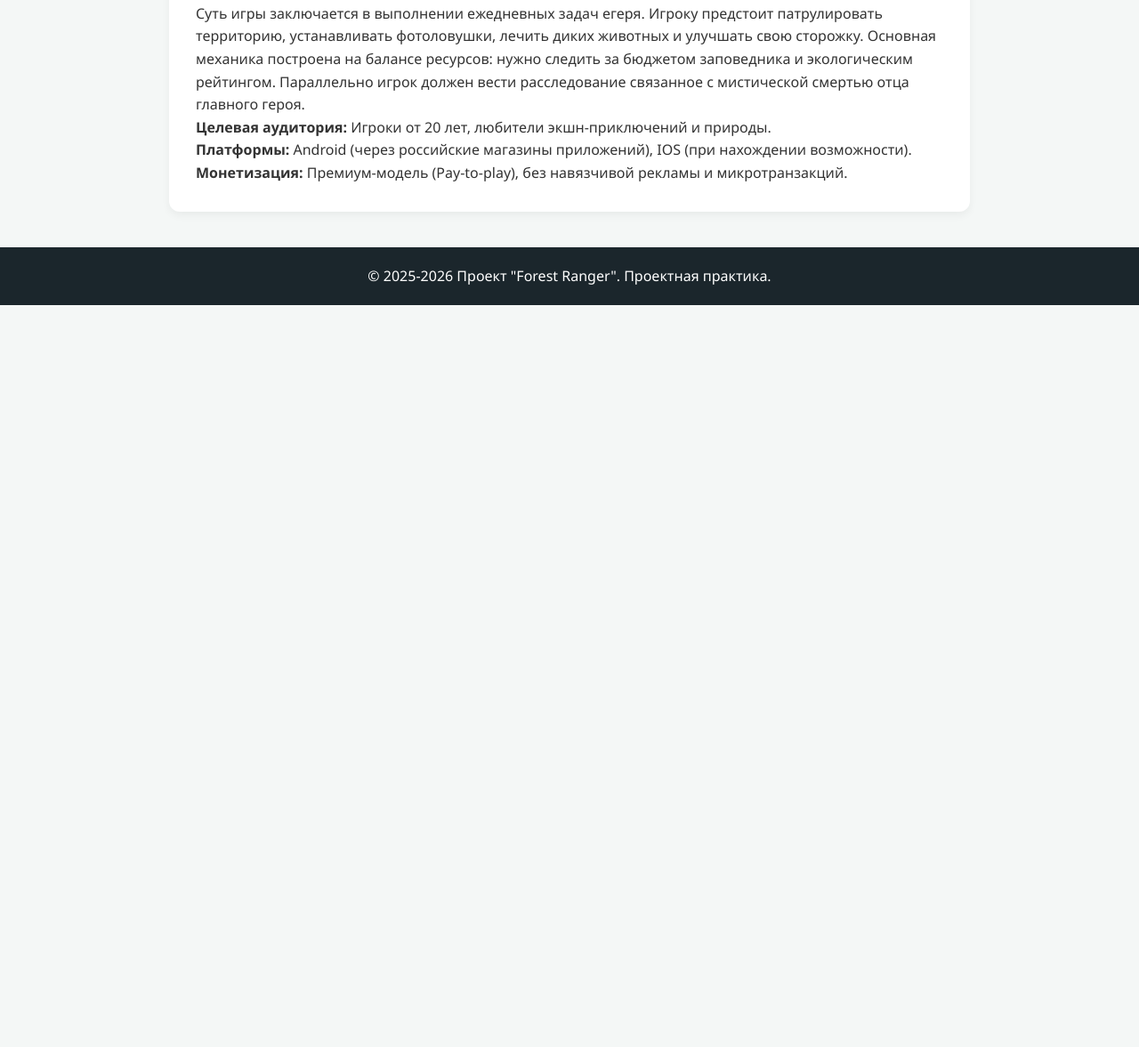
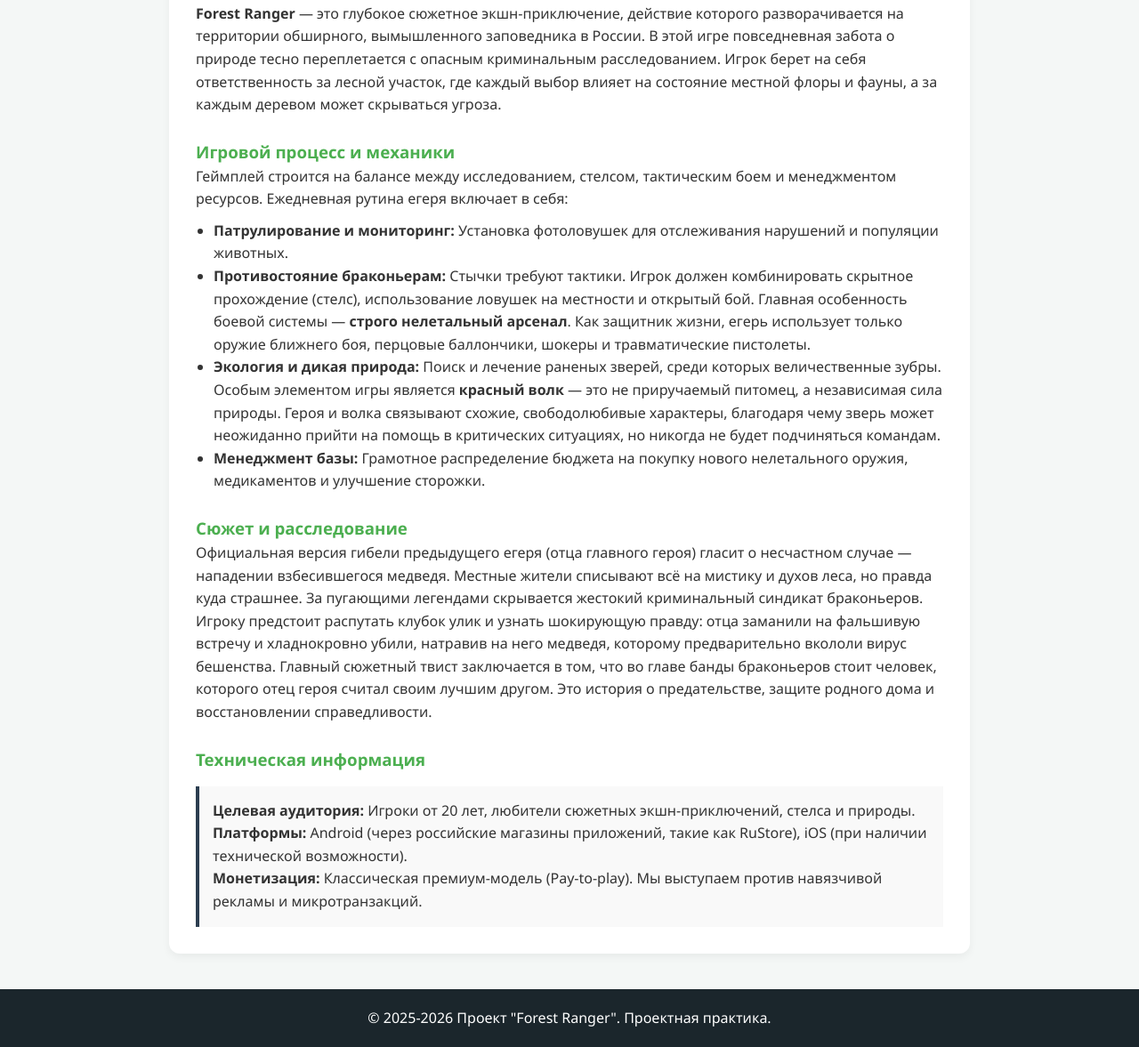
Before and after one commit to DK232-AI/-_-.-._251-339_ForestRanger, a plain HTML site: page site/about.html in a window 1280 px wide. Shown: the part 694-1871 px from the top of the page at 89% size. Before the commit the page ends 1037 px from the top, so only its background shows below. Drawn offline with Linux system fonts and the light colour scheme.

Commit message:
Обновил текст на странице "О проекте"

```diff
--- a/site/about.html
+++ b/site/about.html
@@ -13,7 +13,6 @@
         <nav>
             <a href="index.html">Главная</a>
             <a href="about.html">О проекте</a>
-            <a href="index.html#team">Участники</a>
             <a href="journal.html">Журнал</a>
             <a href="resources.html">Ресурсы</a>
         </nav>
@@ -22,10 +21,28 @@
     <section class="section">
         <h2>О проекте</h2>
         <img src="img/about.jpg" alt="Егерь смотрит на лес" class="content-image">
-        <p>Суть игры заключается в выполнении ежедневных задач егеря. Игроку предстоит патрулировать территорию, устанавливать фотоловушки, лечить диких животных и улучшать свою сторожку. Основная механика построена на балансе ресурсов: нужно следить за бюджетом заповедника и экологическим рейтингом. Параллельно игрок должен вести расследование связанное с мистической смертью отца главного героя.</p>
-        <p><strong>Целевая аудитория:</strong> Игроки от 20 лет, любители экшн-приключений и природы.</p>
-        <p><strong>Платформы:</strong> Android (через российские магазины приложений), IOS (при нахождении возможности).</p>
-        <p><strong>Монетизация:</strong> Премиум-модель (Pay-to-play), без навязчивой рекламы и микротранзакций.</p>
+
+        <p><strong>Forest Ranger</strong> — это глубокое сюжетное экшн-приключение, действие которого разворачивается на территории обширного, вымышленного заповедника в России. В этой игре повседневная забота о природе тесно переплетается с опасным криминальным расследованием. Игрок берет на себя ответственность за лесной участок, где каждый выбор влияет на состояние местной флоры и фауны, а за каждым деревом может скрываться угроза.</p>
+
+        <h3 style="margin-top: 25px; color: #4caf50;">Игровой процесс и механики</h3>
+        <p>Геймплей строится на балансе между исследованием, стелсом, тактическим боем и менеджментом ресурсов. Ежедневная рутина егеря включает в себя:</p>
+        <ul style="margin-left: 20px; margin-bottom: 15px; margin-top: 10px;">
+            <li><strong>Патрулирование и мониторинг:</strong> Установка фотоловушек для отслеживания нарушений и популяции животных.</li>
+            <li><strong>Противостояние браконьерам:</strong> Стычки требуют тактики. Игрок должен комбинировать скрытное прохождение (стелс), использование ловушек на местности и открытый бой. Главная особенность боевой системы — <strong>строго нелетальный арсенал</strong>. Как защитник жизни, егерь использует только оружие ближнего боя, перцовые баллончики, шокеры и травматические пистолеты.</li>
+            <li><strong>Экология и дикая природа:</strong> Поиск и лечение раненых зверей, среди которых величественные зубры. Особым элементом игры является <strong>красный волк</strong> — это не приручаемый питомец, а независимая сила природы. Героя и волка связывают схожие, свободолюбивые характеры, благодаря чему зверь может неожиданно прийти на помощь в критических ситуациях, но никогда не будет подчиняться командам.</li>
+            <li><strong>Менеджмент базы:</strong> Грамотное распределение бюджета на покупку нового нелетального оружия, медикаментов и улучшение сторожки.</li>
+        </ul>
+
+        <h3 style="margin-top: 25px; color: #4caf50;">Сюжет и расследование</h3>
+        <p>Официальная версия гибели предыдущего егеря (отца главного героя) гласит о несчастном случае — нападении взбесившегося медведя. Местные жители списывают всё на мистику и духов леса, но правда куда страшнее. За пугающими легендами скрывается жестокий криминальный синдикат браконьеров.</p>
+        <p>Игроку предстоит распутать клубок улик и узнать шокирующую правду: отца заманили на фальшивую встречу и хладнокровно убили, натравив на него медведя, которому предварительно вкололи вирус бешенства. Главный сюжетный твист заключается в том, что во главе банды браконьеров стоит человек, которого отец героя считал своим лучшим другом. Это история о предательстве, защите родного дома и восстановлении справедливости.</p>
+
+        <h3 style="margin-top: 25px; color: #4caf50;">Техническая информация</h3>
+        <div style="background: #f9f9f9; padding: 15px; border-left: 4px solid #2c3e50; margin-top: 15px;">
+            <p><strong>Целевая аудитория:</strong> Игроки от 20 лет, любители сюжетных экшн-приключений, стелса и природы.</p>
+            <p><strong>Платформы:</strong> Android (через российские магазины приложений, такие как RuStore), iOS (при наличии технической возможности).</p>
+            <p><strong>Монетизация:</strong> Классическая премиум-модель (Pay-to-play). Мы выступаем против навязчивой рекламы и микротранзакций.</p>
+        </div>
     </section>
 
     <footer>
```
Also changed, not shown: site/index.html (+0 -1 lines), site/journal.html (+0 -1 lines), site/resources.html (+0 -1 lines).
